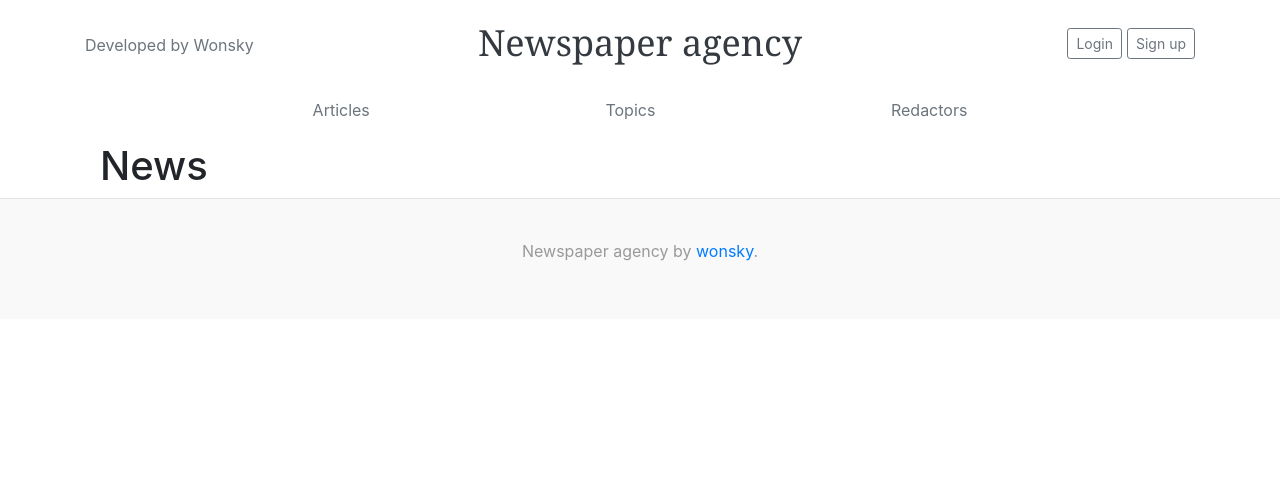
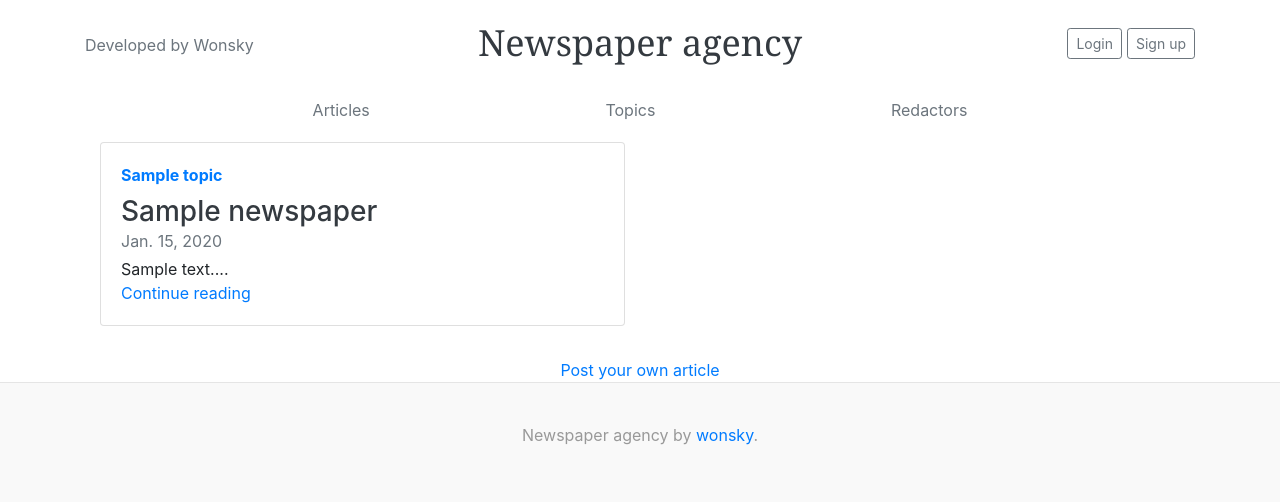
Before and after one commit to Wonsky1/newspaper_agency, a Django app: page / in a window 1280 px wide. Shown: the top 502 px of the page. Run offline with Django 4.2, Linux system fonts and the light colour scheme; tables that the repository leaves empty hold one stand-in row (values such as "Sample post").

Commit message:
Implemented better-viewing design for article-list, added crud operations clickable on website

```diff
--- a/newspaper/views.py
+++ b/newspaper/views.py
@@ -1,3 +1,4 @@
+from django.contrib.auth.mixins import LoginRequiredMixin
 from django.urls import reverse_lazy
 from django.views import generic
 
@@ -11,21 +12,21 @@ class NewspaperListView(generic.ListView):
     paginate_by = 6
 
 
-class NewspaperDetailView(generic.DetailView):
+class NewspaperDetailView(LoginRequiredMixin, generic.DetailView):
     model = Newspaper
 
 
-class NewspaperDeleteView(generic.DeleteView):
+class NewspaperDeleteView(LoginRequiredMixin, generic.DeleteView):
     model = Newspaper
 
 
-class NewspaperCreateView(generic.CreateView):
+class NewspaperCreateView(LoginRequiredMixin, generic.CreateView):
     model = Newspaper
     form_class = NewspaperForm
     success_url = reverse_lazy("newspaper:newspaper-list")
 
 
-class NewspaperUpdateView(generic.UpdateView):
+class NewspaperUpdateView(LoginRequiredMixin, generic.UpdateView):
     model = Newspaper
     form_class = NewspaperForm
     success_url = reverse_lazy("newspaper:newspaper-list")
@@ -36,7 +37,7 @@ class RedactorListView(generic.ListView):
     paginate_by = 10
 
 
-class RedactorDeleteView(generic.DeleteView):
+class RedactorDeleteView(LoginRequiredMixin, generic.DeleteView):
     model = Redactor
     success_url = reverse_lazy("newspaper:redactor-list")
 
@@ -47,13 +48,13 @@ class RedactorCreateView(generic.CreateView):
     success_url = reverse_lazy("newspaper:redactor-list")
 
 
-class RedactorUpdateView(generic.UpdateView):
+class RedactorUpdateView(LoginRequiredMixin, generic.UpdateView):
     model = Redactor
     form_class = RedactorUpdateForm
     success_url = reverse_lazy("newspaper:redactor-list")
 
 
-class RedactorDetailView(generic.DetailView):
+class RedactorDetailView(LoginRequiredMixin, generic.DetailView):
     model = Redactor
 
 
@@ -61,22 +62,22 @@ class TopicListView(generic.ListView):
     model = Topic
 
 
-class TopicCreateView(generic.CreateView):
+class TopicCreateView(LoginRequiredMixin, generic.CreateView):
     model = Topic
     fields = "__all__"
     success_url = reverse_lazy("newspaper:topic-list")
 
 
-class TopicUpdateView(generic.UpdateView):
+class TopicUpdateView(LoginRequiredMixin, generic.UpdateView):
     model = Topic
     fields = "__all__"
     success_url = reverse_lazy("newspaper:topic-list")
 
 
-class TopicDeleteView(generic.DeleteView):
+class TopicDeleteView(LoginRequiredMixin, generic.DeleteView):
     model = Topic
     success_url = reverse_lazy("newspaper:topic-list")
 
 
-class TopicDetailView(generic.DetailView):
+class TopicDetailView(LoginRequiredMixin, generic.DetailView):
     model = Topic
--- a/newspaper_agency/urls.py
+++ b/newspaper_agency/urls.py
@@ -7,5 +7,6 @@ from django.conf.urls.static import static
 urlpatterns = [
     path("admin/", admin.site.urls),
     path("", include("newspaper.urls", namespace="newspaper")),
+    path("accounts/", include("django.contrib.auth.urls")),
 
 ] + static(settings.STATIC_URL, document_root=settings.STATIC_ROOT)
--- a/templates/base.html
+++ b/templates/base.html
@@ -20,12 +20,13 @@
   {% endblock %}
   <div class="container-fluid">
       <div class="row">
-          <div class="col-sm-10 ">
+          <div class="col-sm-12 ">
 
               {% block content %}{% endblock %}
               {% block pagination %}
                   {% include "includes/pagination.html" %}
               {% endblock %}
+              {% block additional %}{% endblock %}
 
           </div>
       </div>
--- a/templates/includes/header.html
+++ b/templates/includes/header.html
@@ -7,8 +7,13 @@
       <a class="blog-header-logo text-dark" href="/">Newspaper agency</a>
     </div>
     <div class="col-4 d-flex justify-content-end align-items-center">
-      <a class="btn btn-sm btn-outline-secondary log-btn" href="#">Login</a>
-      <a class="btn btn-sm btn-outline-secondary log-btn" href="#">Sign up</a>
+      {% if user.is_authenticated %}
+        <span class="text-muted">Hi, <a class="text-muted" href="{% url 'newspaper:redactor-detail' pk=user.id %}">{{ user.username }}</a></span>
+      	<a class="btn btn-sm btn-outline-secondary log-btn" href="{% url 'logout' %}">Logout</a>
+      {% else %}
+      <a class="btn btn-sm btn-outline-secondary log-btn" href="{% url 'login' %}">Login</a>
+      <a class="btn btn-sm btn-outline-secondary log-btn" href="{% url 'newspaper:redactor-create' %}">Sign up</a>
+      {% endif %}
     </div>
   </div>
 </header>
--- a/templates/newspaper/newspaper_confirm_delete.html
+++ b/templates/newspaper/newspaper_confirm_delete.html
@@ -5,7 +5,7 @@
     {% csrf_token %}
 
     <input type="submit" value="Yes" class="btn btn-danger">
-    <a href="{% url 'newspaper:topic-list' %}" class="btn btn-secondary">Cancel</a>
+    <a href="{% url 'newspaper:newspaper-list' %}" class="btn btn-secondary">Cancel</a>
 
   </form>
 {% endblock %}
--- a/templates/newspaper/newspaper_list.html
+++ b/templates/newspaper/newspaper_list.html
@@ -1,4 +1,25 @@
 {% extends "base.html" %}
 {% block content %}
-  <h1>News</h1>
+  <div class="row mb-2">
+    {% for article in page_obj %}
+      <div class="col-md-6">
+        <div class="card flex-md-row mb-4 box-shadow h-md-250">
+          <div class="card-body d-flex flex-column align-items-start">
+            <strong class="d-inline-block mb-2 text-primary"><a href="{% url 'newspaper:topic-detail' pk=article.topic.id %}">{{ article.topic.name }}</a></strong>
+            <h3 class="mb-0">
+              <a class="text-dark" href="{% url 'newspaper:newspaper-detail' pk=article.id %}">{{ article.title }}</a>
+            </h3>
+            <div class="mb-1 text-muted">{{ article.published_date }}</div>
+            <p class="card-text mb-auto">{{ article.content|slice:":120"  }}...</p>
+            <a href="{% url 'newspaper:newspaper-detail' pk=article.id %}">Continue reading</a>
+          </div>
+        </div>
+      </div>
+    {% endfor %}
+  </div>
 {% endblock %}
+{% block additional %}
+  <div style="text-align: center;">
+    <a style="" href="{% url 'newspaper:newspaper-create' %}">Post your own article</a>
+  </div>
+{% endblock %}
```
Also changed, not shown: templates/newspaper/newspaper_detail.html (+7 -0 lines), templates/registration/logged_out.html (added, +7 -0 lines), templates/registration/login.html (added, +24 -0 lines).
